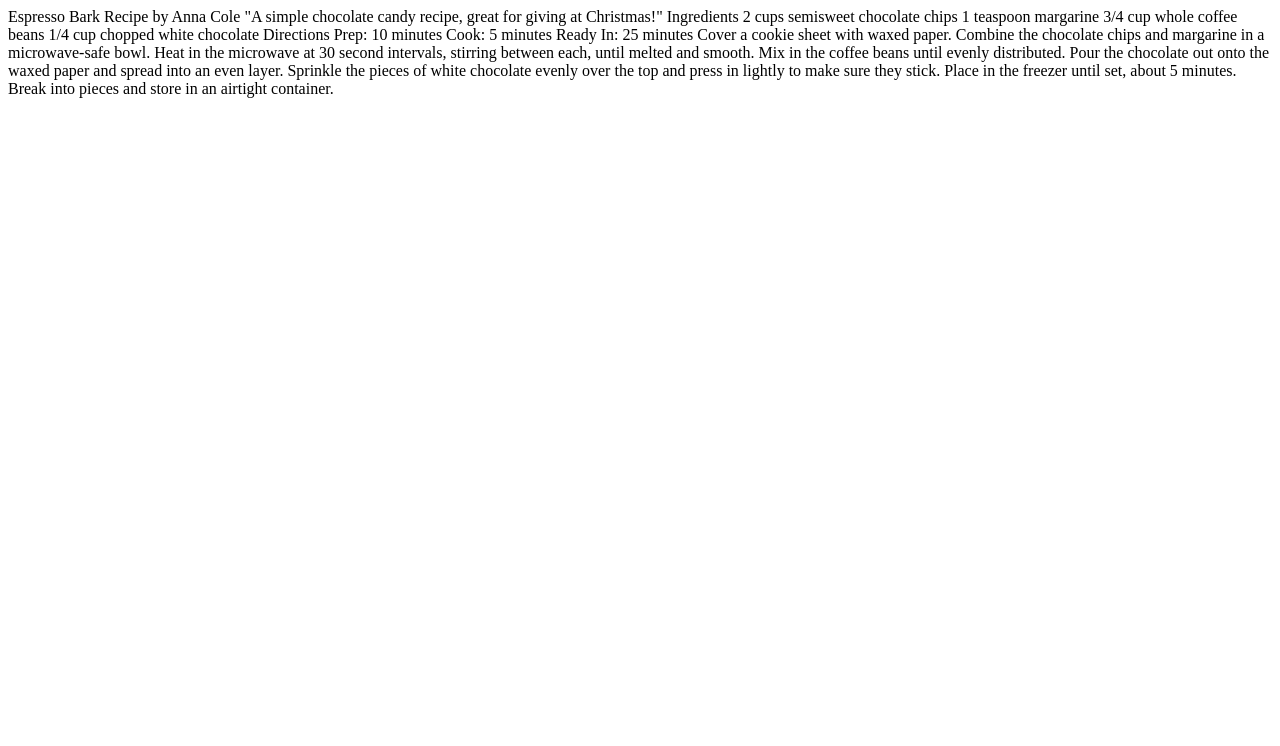
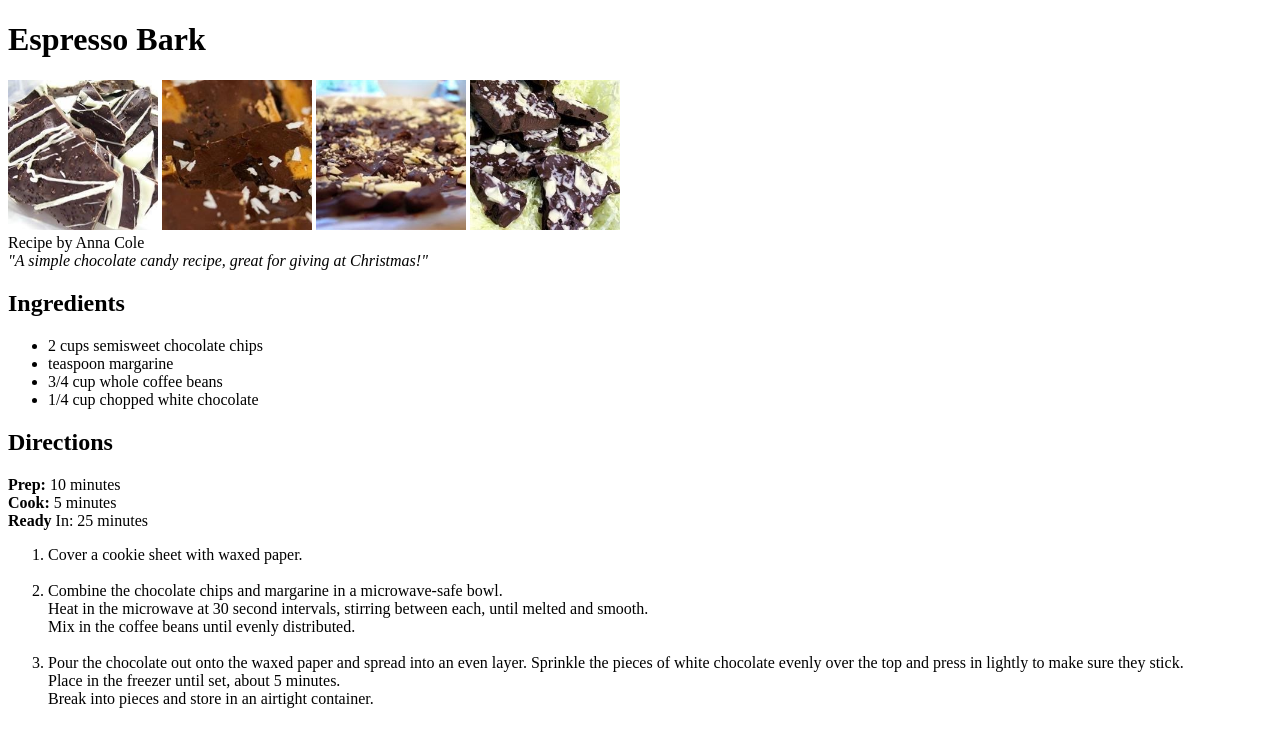
Before and after one commit to KTProg-2024/recipe-Tjnickersonkeefe, a plain HTML site: page index.html in a window 1280 px wide. Drawn offline with Linux system fonts and the light colour scheme.

Commit message:
Finished project

```diff
--- a/index.html
+++ b/index.html
@@ -5,33 +5,35 @@
     </head>
 
     <body>
+	    <h1>
+Espresso Bark</h1>
+		<img src="Candy1.jpg" width="150" height="150"> <img src="Candy2.jpg" width="150" height="150"> <img src="Candy3.jpg" width="150" height="150"> <img src="Candy4.jpg" width="150" height="150"><br>
+Recipe by Anna Cole<br>
+<i>"A simple chocolate candy recipe, great for giving at Christmas!"</i><br>
 
-Espresso Bark
-
-Recipe by Anna Cole
-"A simple chocolate candy recipe, great for giving at Christmas!"
-
-Ingredients
-2 cups semisweet chocolate chips
-1 teaspoon margarine
-3/4 cup whole coffee beans
-1/4 cup chopped white chocolate
-
-Directions
-Prep: 10 minutes
-Cook: 5 minutes
-Ready In: 25 minutes
-
+<h2>Ingredients</h2>
+<ul>
+<li>2 cups semisweet chocolate chips
+</li><li> teaspoon margarine
+</li><li>3/4 cup whole coffee beans
+</li><li>1/4 cup chopped white chocolate</li>
+</ul>
+<h2>Directions</h2>
+<b>Prep:</b> 10 minutes<br>
+<b>Cook:</b> 5 minutes<br>
+<b>Ready</b> In: 25 minutes<br>
+		<ol>
+      <li>
 Cover a cookie sheet with waxed paper.
-
-Combine the chocolate chips and margarine in a microwave-safe bowl.
-Heat in the microwave at 30 second intervals, stirring between each, until melted and smooth.
+      </li><br><li>
+Combine the chocolate chips and margarine in a microwave-safe bowl. <br>
+Heat in the microwave at 30 second intervals, stirring between each, until melted and smooth. <br>
 Mix in the coffee beans until evenly distributed.
-
+		</li><br><li>
 Pour the chocolate out onto the waxed paper and spread into an even layer.
-Sprinkle the pieces of white chocolate evenly over the top and press in lightly to make sure they stick.
-Place in the freezer until set, about 5 minutes.
-Break into pieces and store in an airtight container.
-
+Sprinkle the pieces of white chocolate evenly over the top and press in lightly to make sure they stick.<br>
+Place in the freezer until set, about 5 minutes.<br>
+Break into pieces and store in an airtight container.</li>
+		</ol>
     </body>
 </html>
```
Also changed, not shown: Candy1.jpg (added), Candy2.jpg (added), Candy3.jpg (added), Candy4.jpg (added).
